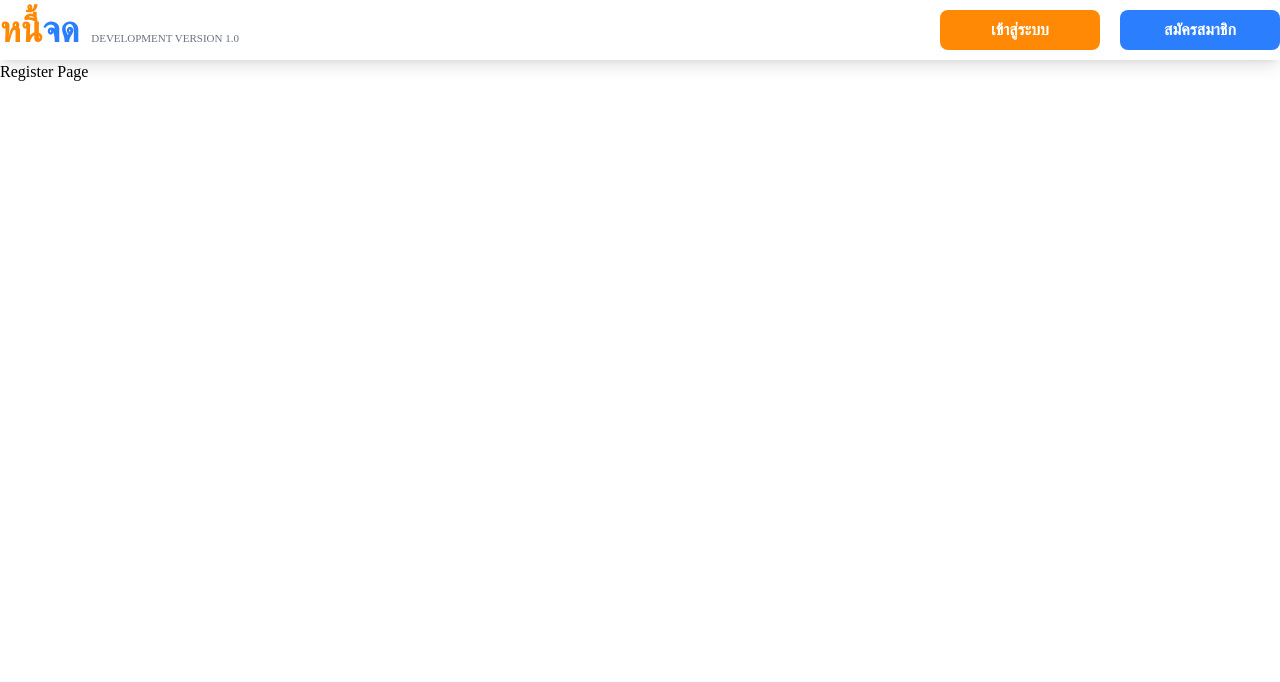
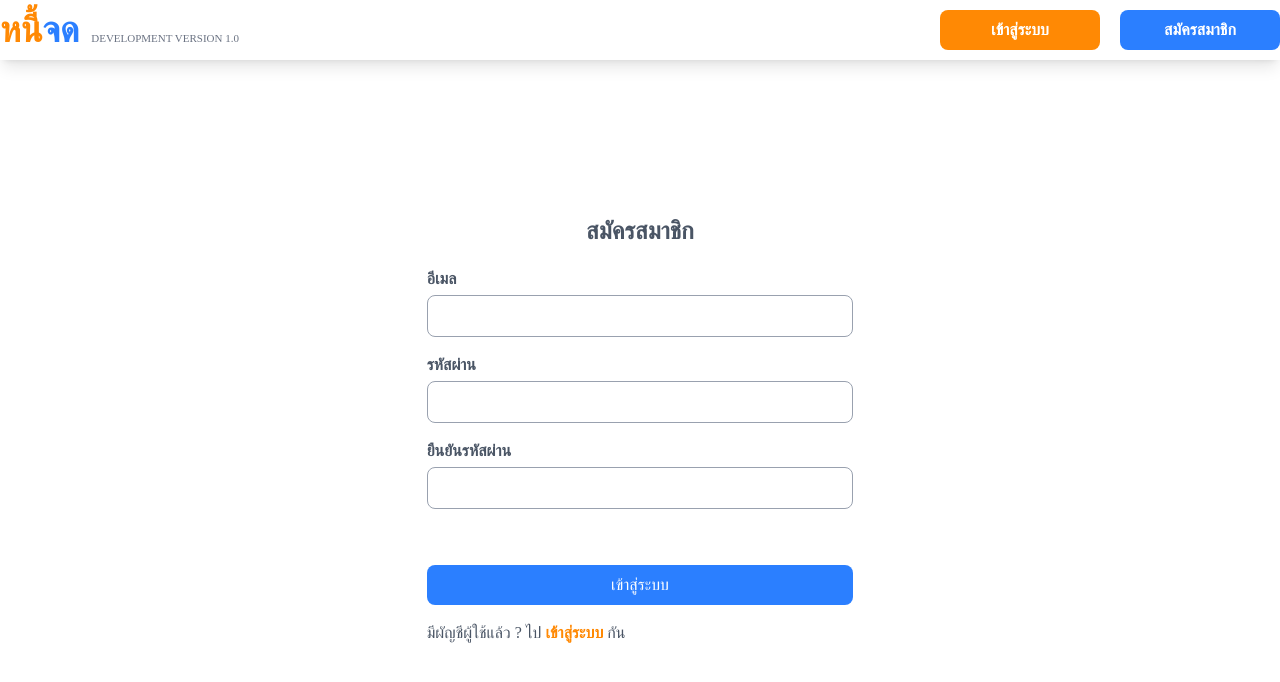
Before and after one commit to numericar/nheejods-application-v1, a React (Vite) app in the folder client/: page /register in a window 1280 px wide. Shown: the top 682 px of the page. Built offline with nearby package versions, Linux system fonts and the light colour scheme.

Commit message:
register ui

```diff
--- a/client/src/pages/Register.jsx
+++ b/client/src/pages/Register.jsx
@@ -1,7 +1,35 @@
 export default function Register() {
     return (
-        <div>
-            <p>Register Page</p>
-        </div>
+        <div className="container mx-auto h-[calc(100vh-60px)]">
+                    <div className="flex justify-center items-center h-full text-gray-600">
+                        <div className="w-1/3">
+                            <h1 className="text-center mb-5 font-bold text-2xl">สมัครสมาชิก</h1>
+                            <form className="flex flex-col gap-4">
+                                <div>
+                                    <label className="block mb-1 font-bold">อีเมล</label>
+                                    <input
+                                        type="email"
+                                        className="border-solid border-1 border-gray-400 p-2 rounded-lg w-full outline-none" />
+                                </div>
+                                <div>
+                                    <label className="block mb-1 font-bold">รหัสผ่าน</label>
+                                    <input
+                                        type="password"
+                                        className="border-solid border-1 border-gray-400 p-2 rounded-lg w-full outline-none" />
+                                </div>
+                                <div>
+                                    <label className="block mb-1 font-bold">ยืนยันรหัสผ่าน</label>
+                                    <input
+                                        type="password"
+                                        className="border-solid border-1 border-gray-400 p-2 rounded-lg w-full outline-none" />
+                                </div>
+                                <button className="bg-blue-500 py-2 text-white rounded-lg mt-10 transition-all cursor-pointer hover:bg-blue-400">เข้าสู่ระบบ</button>
+                                <span>
+                                    มีผัญชีผู้ใช้แล้ว ? ไป <span className="text-orange-400 font-bold transition-all hover:text-orange-300">เข้าสู่ระบบ</span> กัน
+                                </span>
+                            </form>
+                        </div>
+                    </div>
+                </div>
     )
 }
```
